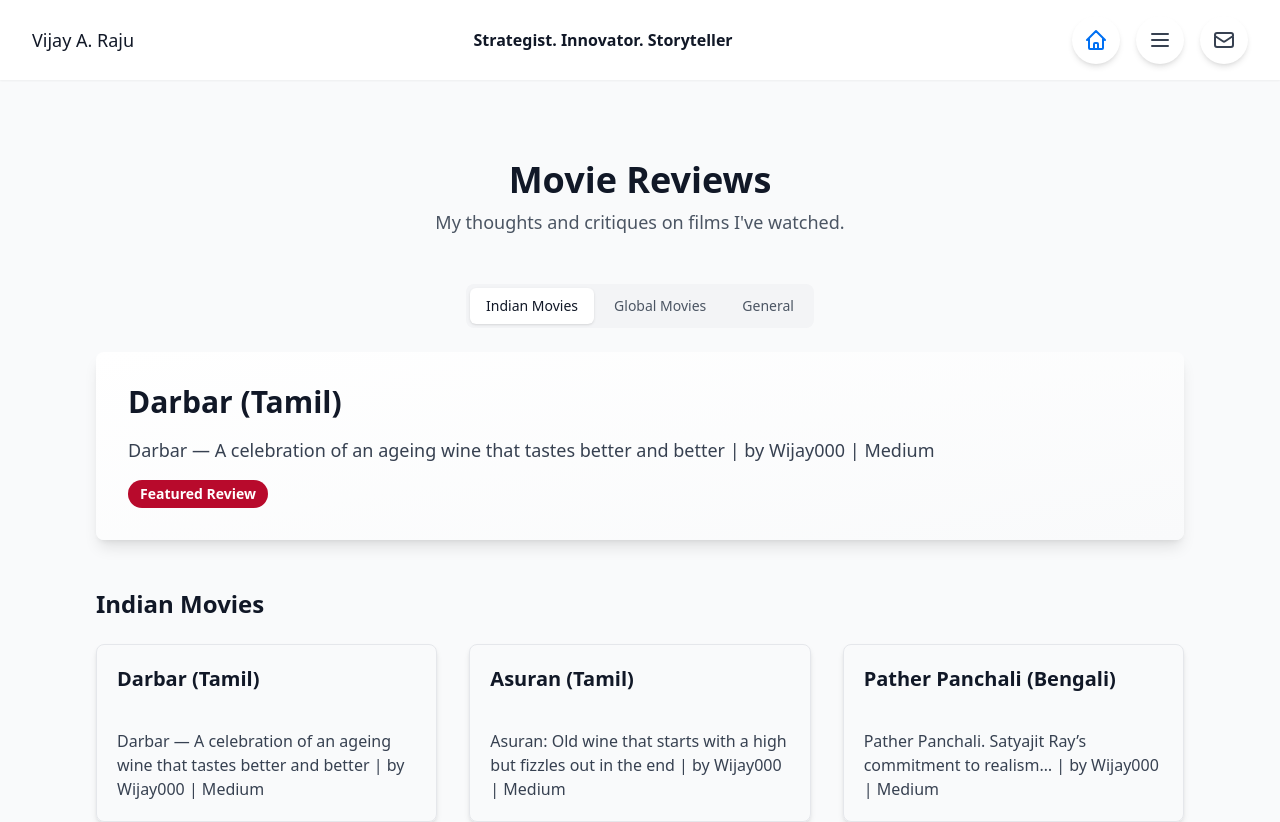
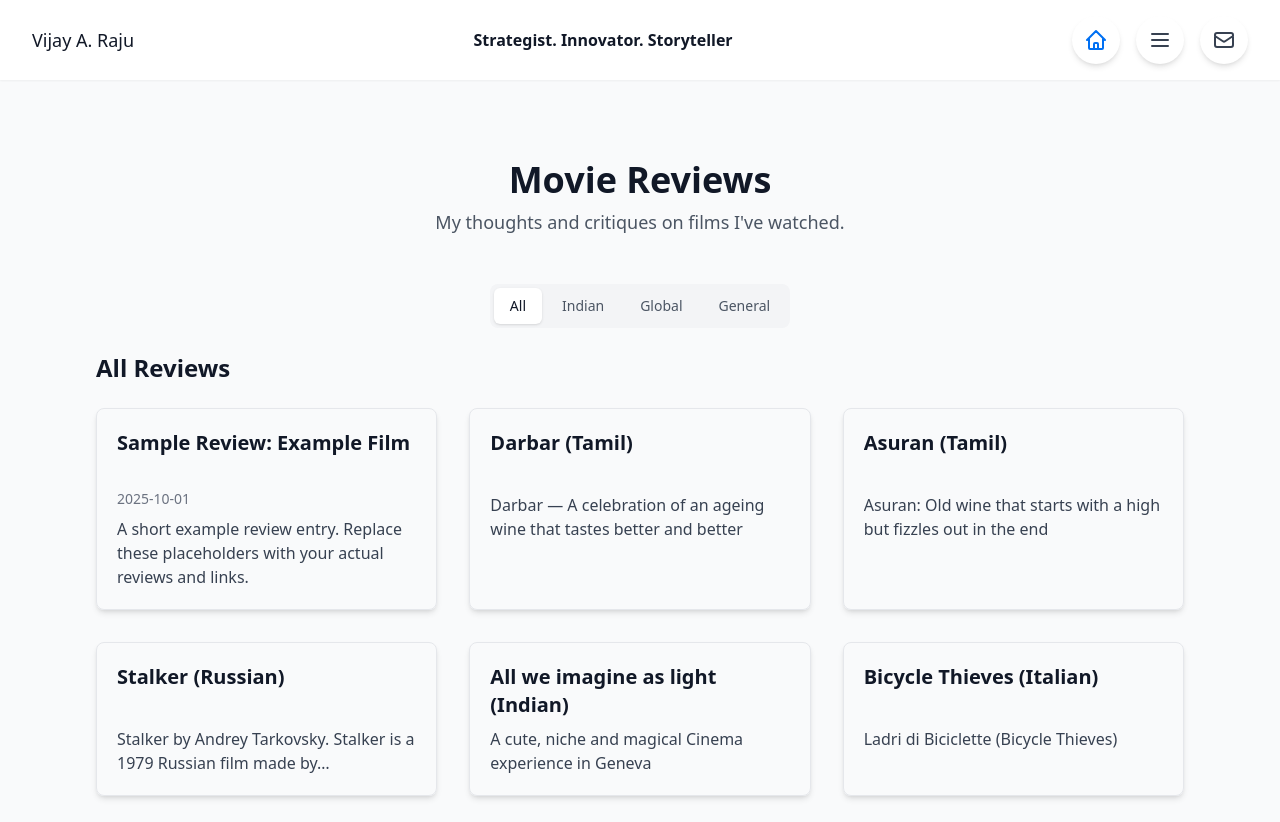
Before and after one commit to Wijay000/draft, a Next.js app: page /movie-reviews in a window 1280 px wide. Shown: the top 822 px of the page. Built offline with nearby package versions, Linux system fonts and the light colour scheme.

Commit message:
feat(movie-reviews): show All by default, force 'Stalker' as featured, strip Medium suffix from titles

```diff
--- a/pages/movie-reviews.js
+++ b/pages/movie-reviews.js
@@ -2,17 +2,33 @@ import { useState } from 'react'
 import reviews from '../data/reviews.json'
 
 export default function MovieReviews() {
-  const [activeTab, setActiveTab] = useState('Indian')
+  // Show all reviews by default; tabs filter the list when selected
+  const [activeTab, setActiveTab] = useState('All')
+
+  const clean = (s) => {
+    if (!s) return s
+    // Remove the trailing ' | by Wijay000 | Medium' suffix if present and trim
+    return String(s).replace(/\s*\|\s*by\s*Wijay000\s*\|\s*Medium\s*$/i, '').trim()
+  }
 
   const filtered = reviews.filter((r) => {
     const region = r.region ? String(r.region).toLowerCase() : null
+    if (activeTab === 'All') return true
     if (activeTab === 'Indian') return region === 'indian'
     if (activeTab === 'Global') return region === 'global'
     // General tab: include reviews explicitly marked general, and any without a region
     return region === 'general' || !region
   })
 
-  const featured = filtered.length > 0 ? filtered[0] : null
+  // Ensure only one Featured review: prefer the review whose cleaned title is exactly 'Stalker'
+  const featured = reviews.find((r) => clean(r.title).toLowerCase() === 'stalker') || null
+
+  // When rendering lists, avoid duplicating the featured review
+  const listToRender = featured
+    ? filtered.filter((r) => clean(r.title).toLowerCase() !== 'stalker')
+    : filtered
+
+  const activeLabel = activeTab === 'All' ? 'All Reviews' : activeTab === 'General' ? 'General' : `${activeTab} Movies`
 
   return (
     <div className="max-w-6xl mx-auto px-4 sm:px-6 lg:px-8 py-12 sm:py-16">
@@ -25,16 +41,22 @@ export default function MovieReviews() {
       <div className="flex justify-center mb-6">
         <nav className="inline-flex rounded-lg bg-gray-100 p-1">
           <button
+            onClick={() => setActiveTab('All')}
+            className={`px-4 py-2 rounded-md text-sm font-medium ${activeTab === 'All' ? 'bg-white shadow text-gray-900' : 'text-gray-600'}`}
+          >
+            All
+          </button>
+          <button
             onClick={() => setActiveTab('Indian')}
-            className={`px-4 py-2 rounded-md text-sm font-medium ${activeTab === 'Indian' ? 'bg-white shadow text-gray-900' : 'text-gray-600'}`}
+            className={`ml-1 px-4 py-2 rounded-md text-sm font-medium ${activeTab === 'Indian' ? 'bg-white shadow text-gray-900' : 'text-gray-600'}`}
           >
-            Indian Movies
+            Indian
           </button>
           <button
             onClick={() => setActiveTab('Global')}
             className={`ml-1 px-4 py-2 rounded-md text-sm font-medium ${activeTab === 'Global' ? 'bg-white shadow text-gray-900' : 'text-gray-600'}`}
           >
-            Global Movies
+            Global
           </button>
           <button
             onClick={() => setActiveTab('General')}
@@ -54,10 +76,10 @@ export default function MovieReviews() {
             className="block group rounded-lg shadow-lg hover:shadow-2xl p-8 transition-all bg-gradient-to-br from-white to-gray-50"
           >
             <h3 className="text-2xl sm:text-3xl font-bold text-gray-900 group-hover:text-[#b80a2c] transition-colors mb-4">
-              {featured.title}
+              {clean(featured.title)}
             </h3>
             {featured.description && (
-              <p className="text-gray-700 text-base sm:text-lg leading-relaxed mb-4">{featured.description}</p>
+              <p className="text-gray-700 text-base sm:text-lg leading-relaxed mb-4">{clean(featured.description)}</p>
             )}
             <span className="inline-block px-3 py-1 bg-[#b80a2c] text-white text-sm font-semibold rounded-full">Featured Review</span>
           </a>
@@ -65,24 +87,24 @@ export default function MovieReviews() {
       )}
 
       <section>
-        <h2 className="text-2xl font-bold text-gray-900 mb-6">{activeTab === 'Indian' ? 'Indian Movies' : 'Global Movies'}</h2>
-        {filtered.length === 0 ? (
+        <h2 className="text-2xl font-bold text-gray-900 mb-6">{activeLabel}</h2>
+        {listToRender.length === 0 ? (
           <p className="text-gray-600">No reviews available for this category.</p>
         ) : (
           <div className="grid grid-cols-1 sm:grid-cols-2 lg:grid-cols-3 gap-5 sm:gap-6 lg:gap-8">
-            {filtered.map((r) => (
+            {listToRender.map((r) => (
             <a
-              key={r.title}
+              key={r.title + (r.url || '')}
               href={r.url}
               target="_blank"
               rel="noopener noreferrer"
               className="block group rounded-lg border border-gray-200 p-5 shadow-md hover:shadow-xl transition-all"
             >
               <h2 className="text-lg sm:text-xl font-semibold text-gray-900 group-hover:text-[#b80a2c] transition-colors leading-snug line-clamp-2 min-h-[3.5rem]">
-                {r.title}
+                {clean(r.title)}
               </h2>
               {r.date && <p className="text-xs sm:text-sm text-gray-500 mt-1">{r.date}</p>}
-              {r.description && <p className="text-gray-700 text-sm sm:text-base mt-2 line-clamp-3">{r.description}</p>}
+              {r.description && <p className="text-gray-700 text-sm sm:text-base mt-2 line-clamp-3">{clean(r.description)}</p>}
             </a>
             ))}
           </div>
```
